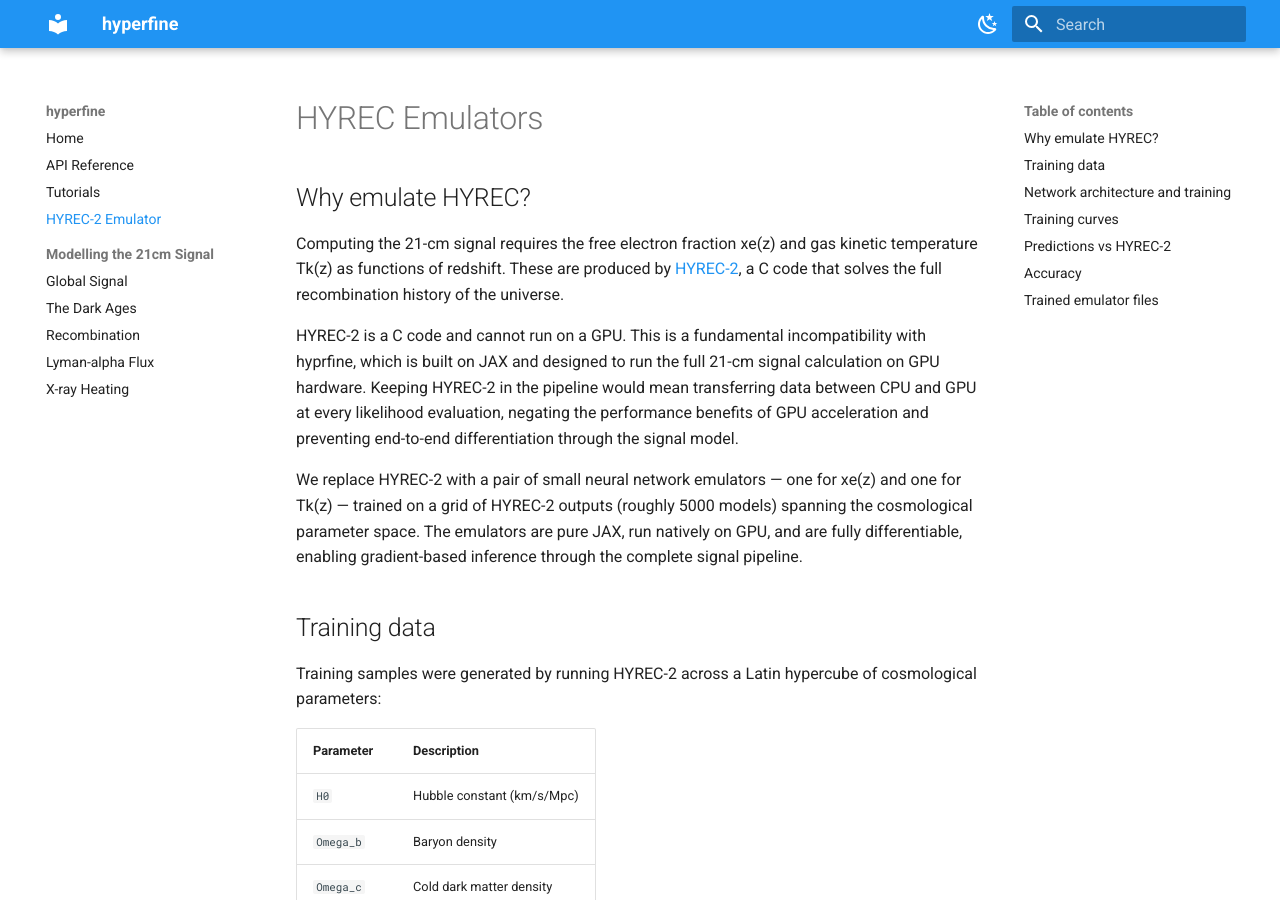
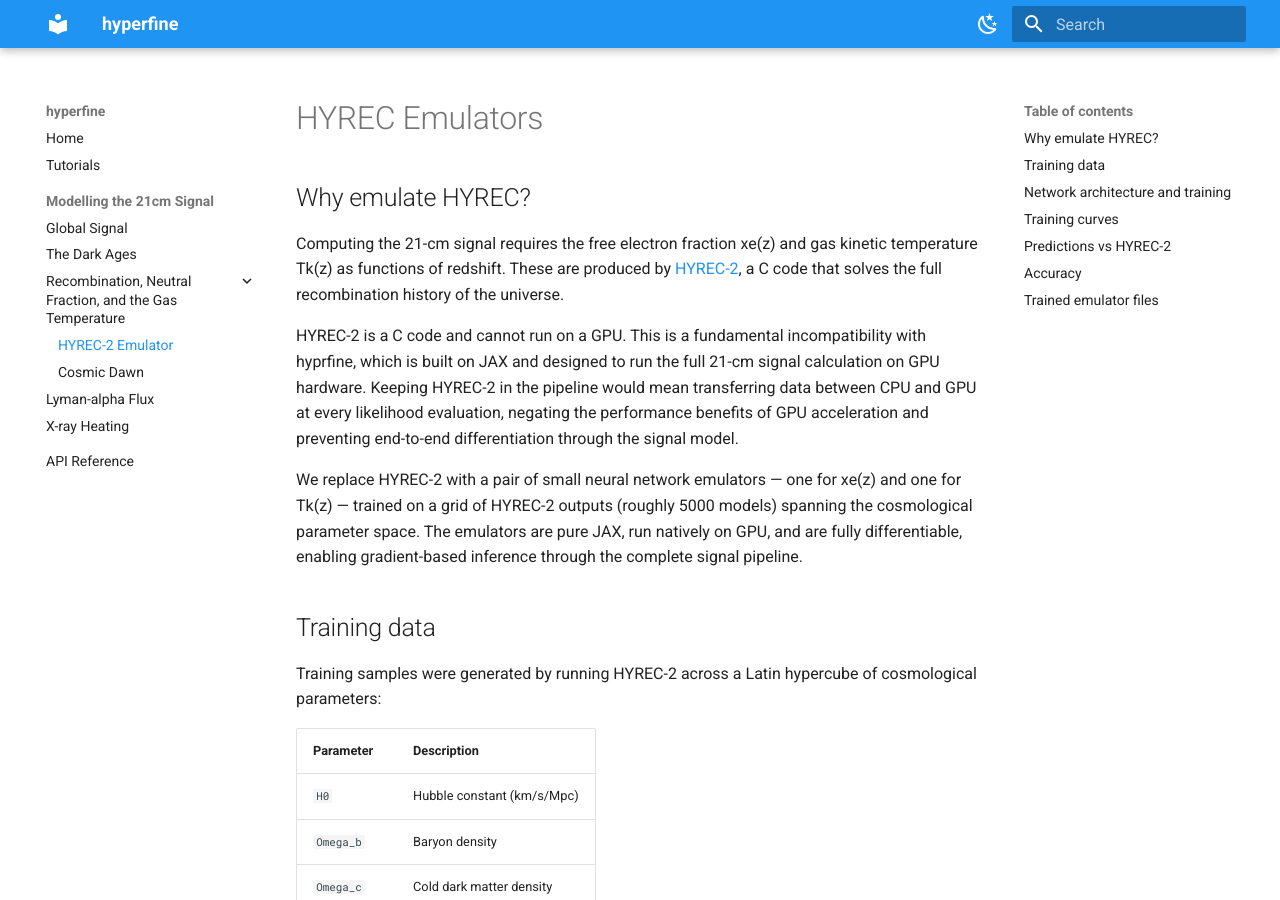
Before and after one commit to htjb/hyprfine, an MkDocs documentation site: the page built from docs/hyrec_emulators.md, in a window 1280 px wide and 900 px high. Built offline with MkDocs 1.6.1 and Material for MkDocs 9.7.7, drawn with Linux system fonts in a browser that asks for light colours.

Commit message:
restructuring docs

```diff
--- a/mkdocs.yaml
+++ b/mkdocs.yaml
@@ -33,12 +33,13 @@ markdown_extensions:
 
 nav:
   - Home: index.md
-  - API Reference: api-reference.md
   - Tutorials: tutorials.md
-  - HYREC-2 Emulator: hyrec_emulators.md
   - Modelling the 21cm Signal:
       - Global Signal: modelling/intro.md
       - The Dark Ages: modelling/the-dark_ages.md
-      - Recombination: modelling/recombination.md
+      - Recombination, Neutral Fraction, and the Gas Temperature:
+        - HYREC-2 Emulator: hyrec_emulators.md
+        - Cosmic Dawn: modelling/recombination/cosmic-dawn.md
       - Lyman-alpha Flux: modelling/wouthuysen.md
       - X-ray Heating: modelling/xrays.md
+  - API Reference: api-reference.md
```
